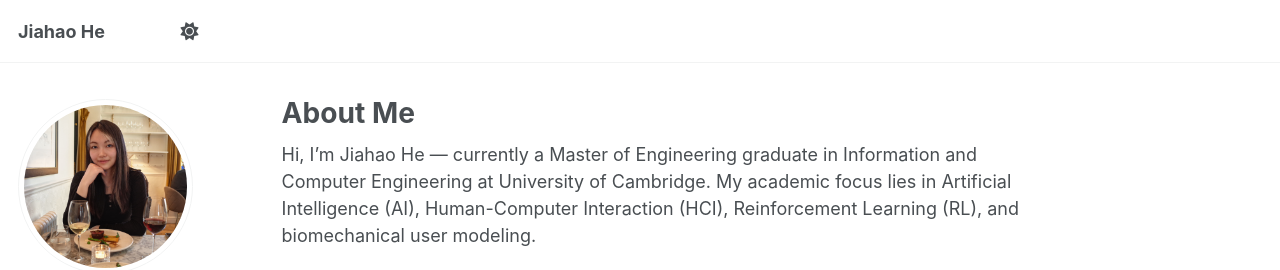
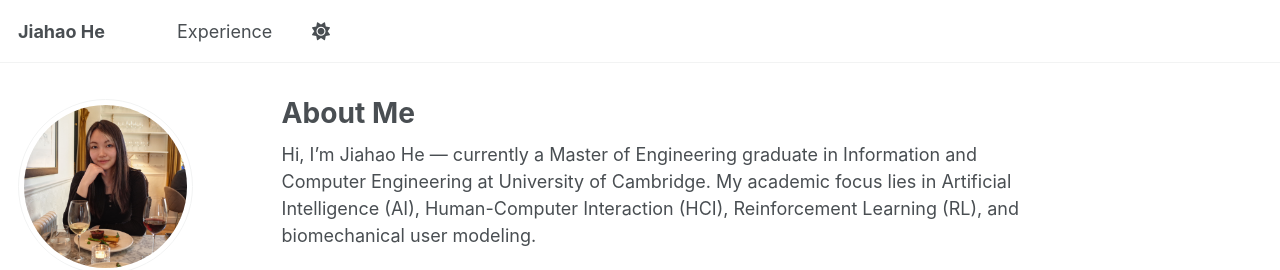
Before and after one commit to Leahh147/Leahh147.github.io, a Jekyll site: the page built from _pages/about.md, in a window 1280 px wide. Shown: the top 270 px of the page. Built offline with Jekyll 4.4.1, drawn with Linux system fonts in a browser that asks for light colours.

Commit message:
Replace 'CV' with 'Experience' in navigation

```diff
--- a/_data/navigation.yml
+++ b/_data/navigation.yml
@@ -23,8 +23,8 @@ main:
   #- title: "Blog Posts"
   #  url: /year-archive/
 
-  #- title: "CV"
-  #  url: /cv/
+  - title: "Experience"
+    url: /cv/
 
   # - title: "CV"
   #   url: /cv-json/
```
